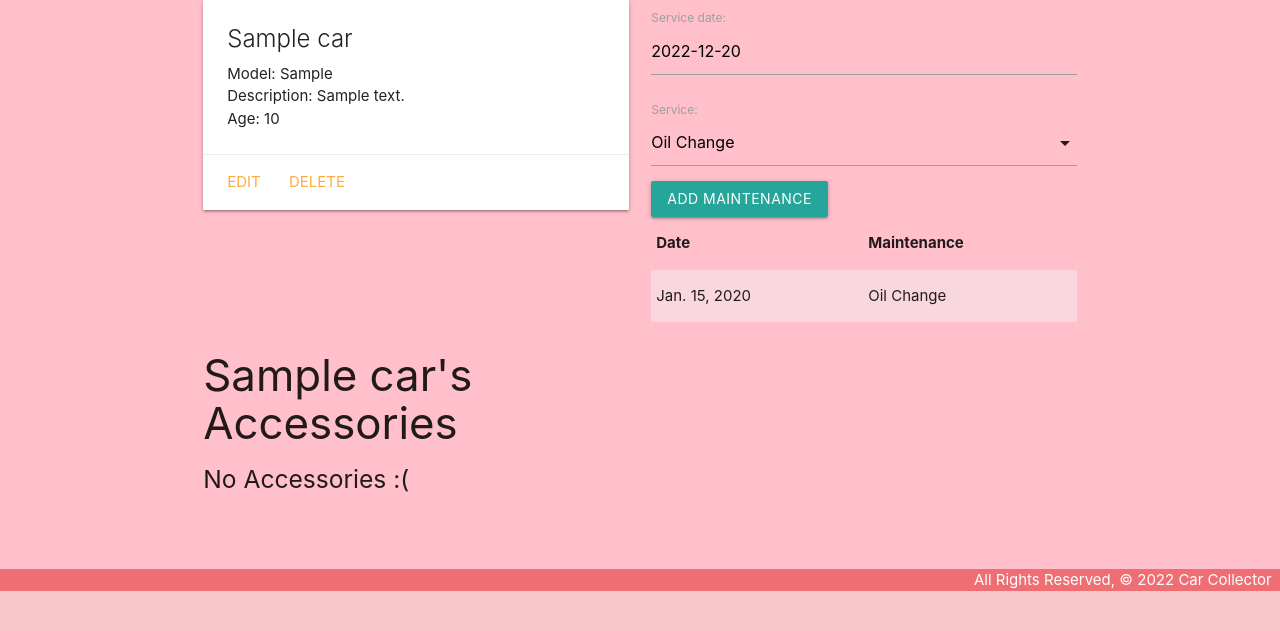
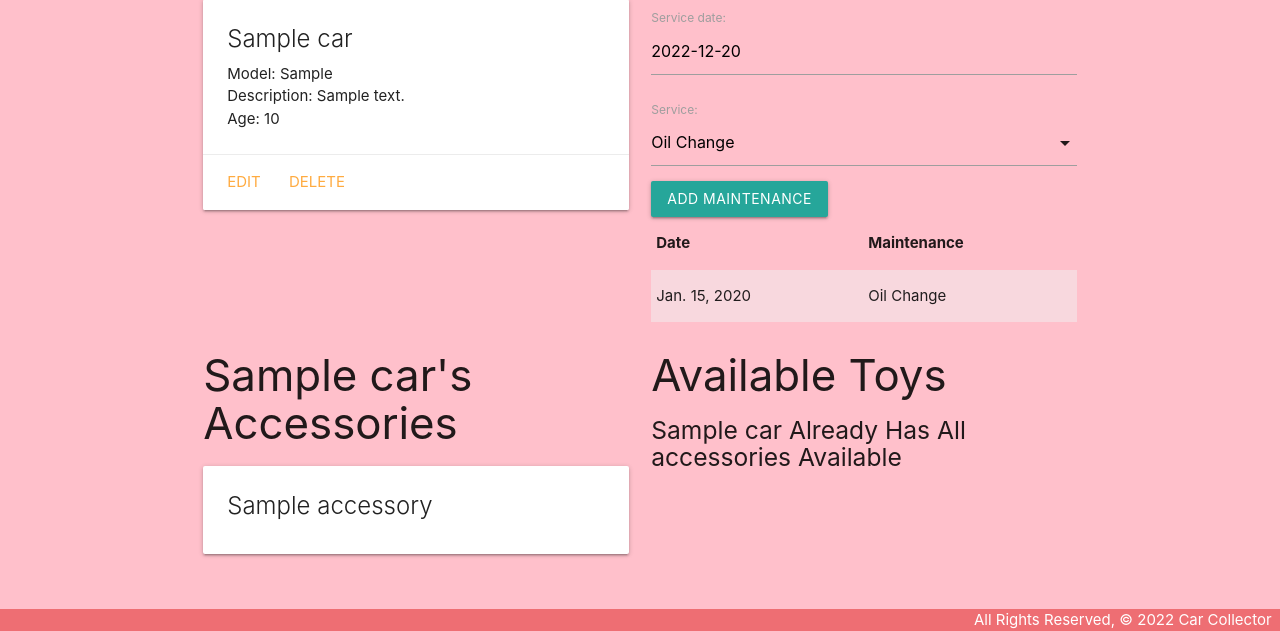
Before and after one commit to ronnepuzondev/car-collector, a Django app: page /cars/1/ in a window 1280 px wide. Shown: the part 209-840 px from the top of the page. Before the commit the page ends 800 px from the top, so only its background shows below. Run offline with Django 4.2, Linux system fonts and the light colour scheme; tables that the repository leaves empty hold one stand-in row (values such as "Sample post").

Commit message:
completed lab without styling

```diff
--- a/main_app/models.py
+++ b/main_app/models.py
@@ -10,18 +10,6 @@ SERVICE = (
     ('R', 'Repair')
 )
 
-class Car(models.Model):
-    name = models.CharField(max_length=100)
-    model = models.CharField(max_length=100)
-    description = models.TextField(max_length=250)
-    age = models.IntegerField()
-
-    def __str__(self):
-        return self.name
-
-    def get_absolute_url(self):
-        return reverse('detail', kwargs={'car_id': self.id})
-
 class Accessory(models.Model):
   name = models.CharField(max_length=50)
   description = models.TextField(max_length=250)
@@ -32,6 +20,20 @@ class Accessory(models.Model):
 
   def get_absolute_url(self):
     return reverse('accessories_detail', kwargs={'pk': self.id})
+
+class Car(models.Model):
+    name = models.CharField(max_length=100)
+    model = models.CharField(max_length=100)
+    description = models.TextField(max_length=250)
+    age = models.IntegerField()
+    accessories = models.ManyToManyField(Accessory)
+
+    def __str__(self):
+        return self.name
+
+    def get_absolute_url(self):
+        return reverse('detail', kwargs={'car_id': self.id})
+
 
 class Maintenance(models.Model):
     date = models.DateField('service date')
--- a/main_app/templates/cars/detail.html
+++ b/main_app/templates/cars/detail.html
@@ -1,5 +1,4 @@
-{% extends 'base.html' %}
-{% block content %}
+{% extends 'base.html' %} {% block content %}
 
 <h1>Car Details</h1>
 
@@ -24,13 +23,15 @@
   </div>
   <div class="col s6">
     <form action="{% url 'add_maintenance' car.id %}" method="POST">
-    {% csrf_token %}
-    {{ maintenance_form.as_p }}
-    <input type="submit" class="btn" value="Add Maintenance">
+      {% csrf_token %} {{ maintenance_form.as_p }}
+      <input type="submit" class="btn" value="Add Maintenance" />
     </form>
     <table class="striped">
       <thead>
-    <tr><th>Date</th><th>Maintenance</th></tr>
+        <tr>
+          <th>Date</th>
+          <th>Maintenance</th>
+        </tr>
       </thead>
       <tbody>
         {% for maintenance in car.maintenance_set.all %}
@@ -43,36 +44,62 @@
     </table>
   </div>
 
-{% comment %} need to check if accessories or accessorys  {% endcomment %}
-<hr>
+  {% comment %} need to check if accessories or accessories {% endcomment %}
+  <hr />
   <div class="row">
     <div class="col s6">
       <h3>{{ car.name }}'s Accessories</h3>
-    {% if car.accessories.count %}
-      {% for accessory in car.accessories.all %}
+      {% if car.accessories.count %} {% for accessory in car.accessories.all %}
       <div class="card">
         <div class="card-content">
           <span class="card-title">
-              <p>{{ accessory.name }} </p>
+            <p>{{ accessory.name }}</p>
           </span>
         </div>
       </div>
-      {% endfor %}
-    {% else %}
+      {% endfor %} {% else %}
       <h5>No Accessories :(</h5>
       {% endif %}
     </div>
 
+    <div class="col s6">
+      <h3>Available Toys</h3>
+      {% if accessories.count %} {% for accessory in accessories.all %}
+      <div class="card">
+        <div class="card-content">
+          <span class="card-title">
+            A
+            <span style="color: {{ accessory.color }}"
+              >{{ accessory.color }}</span
+            >
+            {{ accessory.name }}
+          </span>
+        </div>
+        <div class="card-action">
+          <form
+            action="{% url 'assoc_accessory' car.id accessory.id %}"
+            method="POST"
+          >
+            {% csrf_token %}
+            <button type="submit" class="btn">Add</button>
+          </form>
+        </div>
+      </div>
+      {% endfor %} {% else %}
+      <h5>{{car.name}} Already Has All accessories Available</h5>
+      {% endif %}
+    </div>
   </div>
   <script>
-  const dateEl = document.getElementById('id_date');
+    const dateEl = document.getElementById("id_date");
     M.Datepicker.init(dateEl, {
-    format: 'yyyy-mm-dd',
+      format: "yyyy-mm-dd",
       defaultDate: new Date(),
       setDefaultDate: true,
-    autoClose: true
+      autoClose: true,
     });
-  const selectEl = document.getElementById('id_service');
+    const selectEl = document.getElementById("id_service");
     M.FormSelect.init(selectEl);
   </script>
   {% endblock %}
+</div>
--- a/main_app/urls.py
+++ b/main_app/urls.py
@@ -15,4 +15,5 @@ urlpatterns = [
     path('accessories/create/', views.AccessoryCreate.as_view(), name='accessories_create'),
     path('accessories/<int:pk>/update/', views.AccessoryUpdate.as_view(), name='accessories_update'),
     path('accessories/<int:pk>/delete/', views.AccessoryDelete.as_view(), name='accessories_delete'),
+    path('cars/<int:car_id>/assoc_accessory/<int:accessory_id>/', views.assoc_accessory, name='assoc_accessory'),
 ]
--- a/main_app/views.py
+++ b/main_app/views.py
@@ -9,62 +9,90 @@ from django.http import HttpResponse
 
 # Define the home view
 def home(request):
-    return render(request, 'home.html')
+    return render(request, "home.html")
 
     # Create your views here.
 
+
 def about(request):
-    return render(request, 'about.html')
+    return render(request, "about.html")
+
 
 def cars_index(request):
     cars = Car.objects.all()
-    return render(request, 'cars/index.html', { 'cars': cars })
+    return render(request, "cars/index.html", {"cars": cars})
+
 
 def cars_detail(request, car_id):
-  car = Car.objects.get(id=car_id)
-  maintenance_form = MaintenanceForm()
-  return render(request, 'cars/detail.html', { 'car': car, 'maintenance_form': maintenance_form })
+    car = Car.objects.get(id=car_id)
+    id_list = car.accessories.all().values_list("id")
+    accessories_car_doesnt_have = Accessory.objects.exclude(id__in=id_list)
+    maintenance_form = MaintenanceForm()
+    return render(
+        request,
+        "cars/detail.html",
+        {
+            "car": car,
+            "maintenance_form": maintenance_form,
+            "accessories": accessories_car_doesnt_have,
+        },
+    )
+
 
 def add_maintenance(request, car_id):
-  # create a ModelForm instance using the data in request.POST
-  form = MaintenanceForm(request.POST)
-  # validate the form
-  if form.is_valid():
-    # don't save the form to the db until it
-    # has the cat_id assigned
-    new_maintenance = form.save(commit=False)
-    new_maintenance.car_id = car_id
-    new_maintenance.save()
-  return redirect('detail', car_id=car_id)
+    # create a ModelForm instance using the data in request.POST
+    form = MaintenanceForm(request.POST)
+    # validate the form
+    if form.is_valid():
+        # don't save the form to the db until it
+        # has the cat_id assigned
+        new_maintenance = form.save(commit=False)
+        new_maintenance.car_id = car_id
+        new_maintenance.save()
+    return redirect("detail", car_id=car_id)
+
+
+def assoc_accessory(request, car_id, accessory_id):
+    # Note that you can pass a toy's id instead of the whole toy object
+    Car.objects.get(id=car_id).accessories.add(accessory_id)
+    return redirect("detail", car_id=car_id)
+
 
 class CarCreate(CreateView):
-  model = Car
-  fields = '__all__'
-  success_url = '/cars/'
+    model = Car
+    fields = "__all__"
+    success_url = "/cars/"
+
 
 class CarUpdate(UpdateView):
-  model = Car
-  # Let's disallow the renaming of a car by excluding the name field!
-  fields = ['model', 'description', 'age']
+    model = Car
+    # Let's disallow the renaming of a car by excluding the name field!
+    fields = ["model", "description", "age"]
+
 
 class CarDelete(DeleteView):
-  model = Car
-  success_url = '/cars/'
+    model = Car
+    success_url = "/cars/"
+
 
 class AccessoryList(ListView):
-  model = Accessory
+    model = Accessory
+
 
 class AccessoryDetail(DetailView):
-  model = Accessory
+    model = Accessory
+
 
 class AccessoryCreate(CreateView):
-  model = Accessory
-  fields = '__all__'
+    model = Accessory
+    fields = "__all__"
+
 
 class AccessoryUpdate(UpdateView):
-  model = Accessory
-  fields = '__all__'
+    model = Accessory
+    fields = "__all__"
+
 
 class AccessoryDelete(DeleteView):
-  model = Accessory
-  success_url = '/Accessories/'
+    model = Accessory
+    success_url = "/Accessories/"
```
Also changed, not shown: main_app/migrations/0007_car_accessories.py (added). Lines whose indentation alone changed are shown as unchanged.
